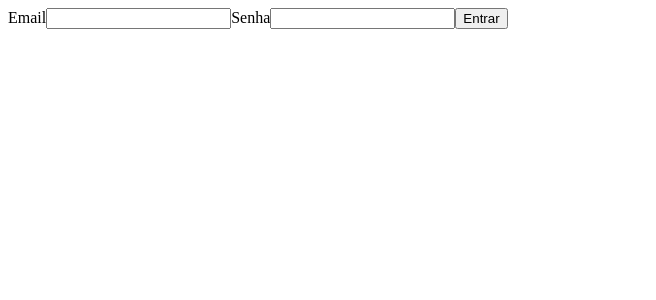
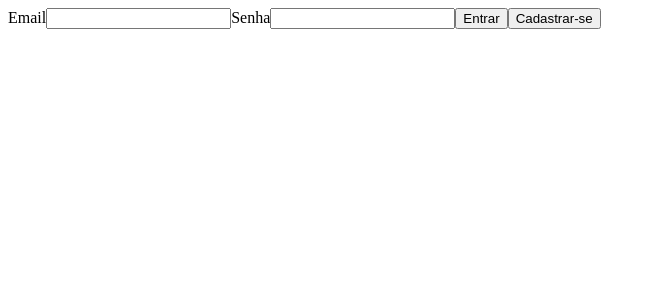
Before and after one commit to Luanrubian/react-tsx-modelo, a React (Create React App) app: page /entrar in a window 1280 px wide. Shown: the top 300 px of the page, without its empty margins (0-656 px from the left). Built offline with nearby package versions, Linux system fonts and the light colour scheme.

Commit message:
feat: add generic component BUtton Login

```diff
--- a/src/app/pages/login/Login.tsx
+++ b/src/app/pages/login/Login.tsx
@@ -1,5 +1,6 @@
 import { useCallback, useRef, useState } from "react";
 import { InputLogin } from "./components/inputLogin";
+import { ButtonLogin } from "./components/buttonLogin";
 
 export const Login = () => {
     const inputPasswordRef= useRef<HTMLInputElement>(null);
@@ -30,16 +31,17 @@ export const Login = () => {
                     ref= {inputPasswordRef}
                     />
 
-                    {/* <label>
-                        <span>Senha</span>
-                        <input
-                        type="password"
-                        value={password}
-                        ref= {inputPasswordRef}
-                        onChange={e => setPassword(e.target.value)}
-                        />
-                    </label> */}
-                    <button type="button" onClick={handleEntrar}>Entrar</button>
+                    <ButtonLogin
+                    type="button"
+                    onClick={handleEntrar}>
+                        Entrar
+                    </ButtonLogin>
+
+                    <ButtonLogin
+                    type="button"
+                    >
+                        Cadastrar-se
+                    </ButtonLogin>
             </form>
         </div>
     );
--- /dev/null
+++ b/src/app/pages/login/components/buttonLogin.tsx
@@ -0,0 +1,15 @@
+interface IButtonLoginProps{
+    type?: "submit" | "reset" | "button";
+    onClick?: () => void;
+    children: React.ReactNode;
+}
+
+
+export const ButtonLogin: React.FC<IButtonLoginProps> = ({type,onClick, children})  => {
+
+    return(
+        <button type={type} onClick={onClick}>
+            {children}
+        </button>
+    )
+}
```
